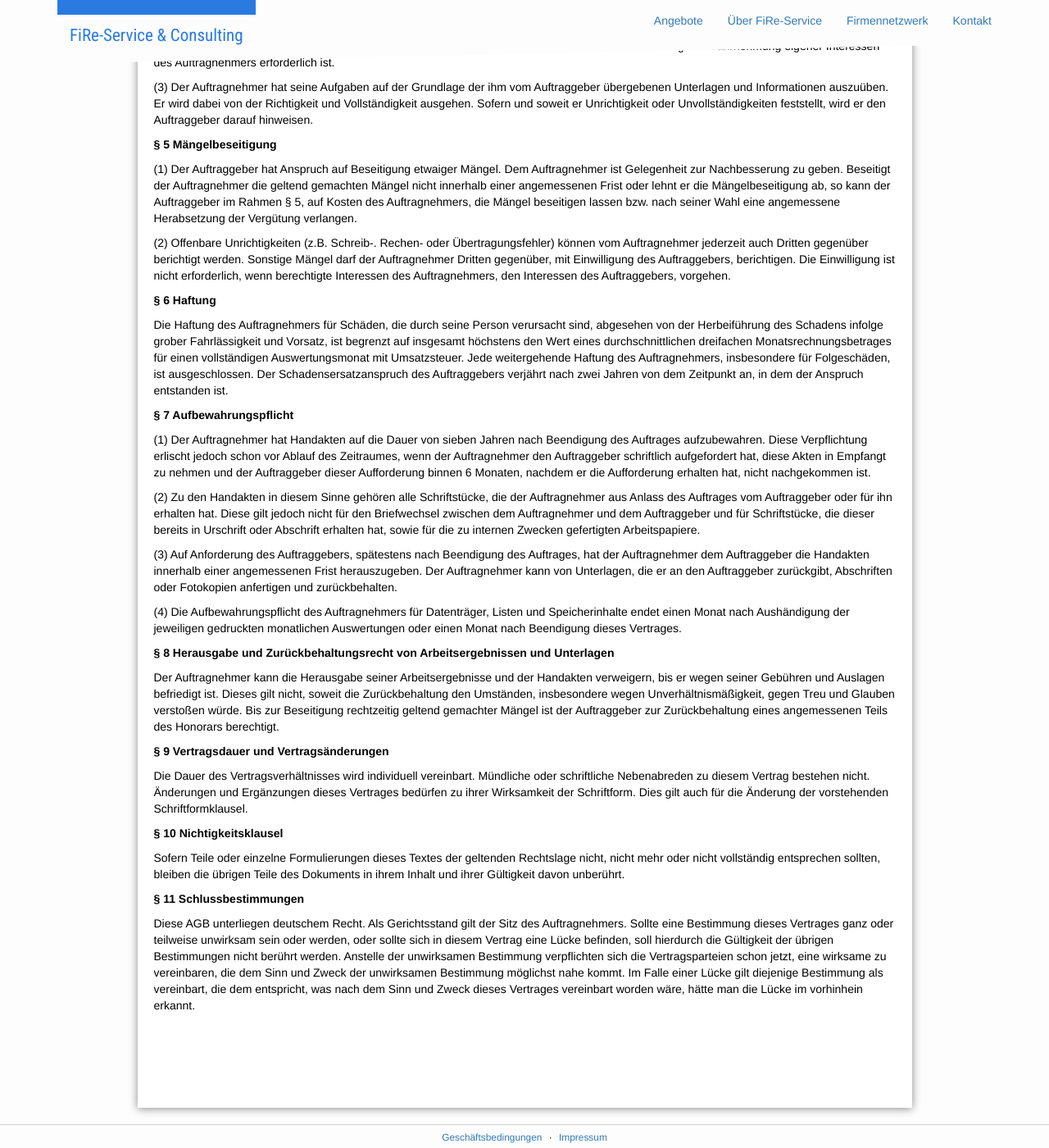
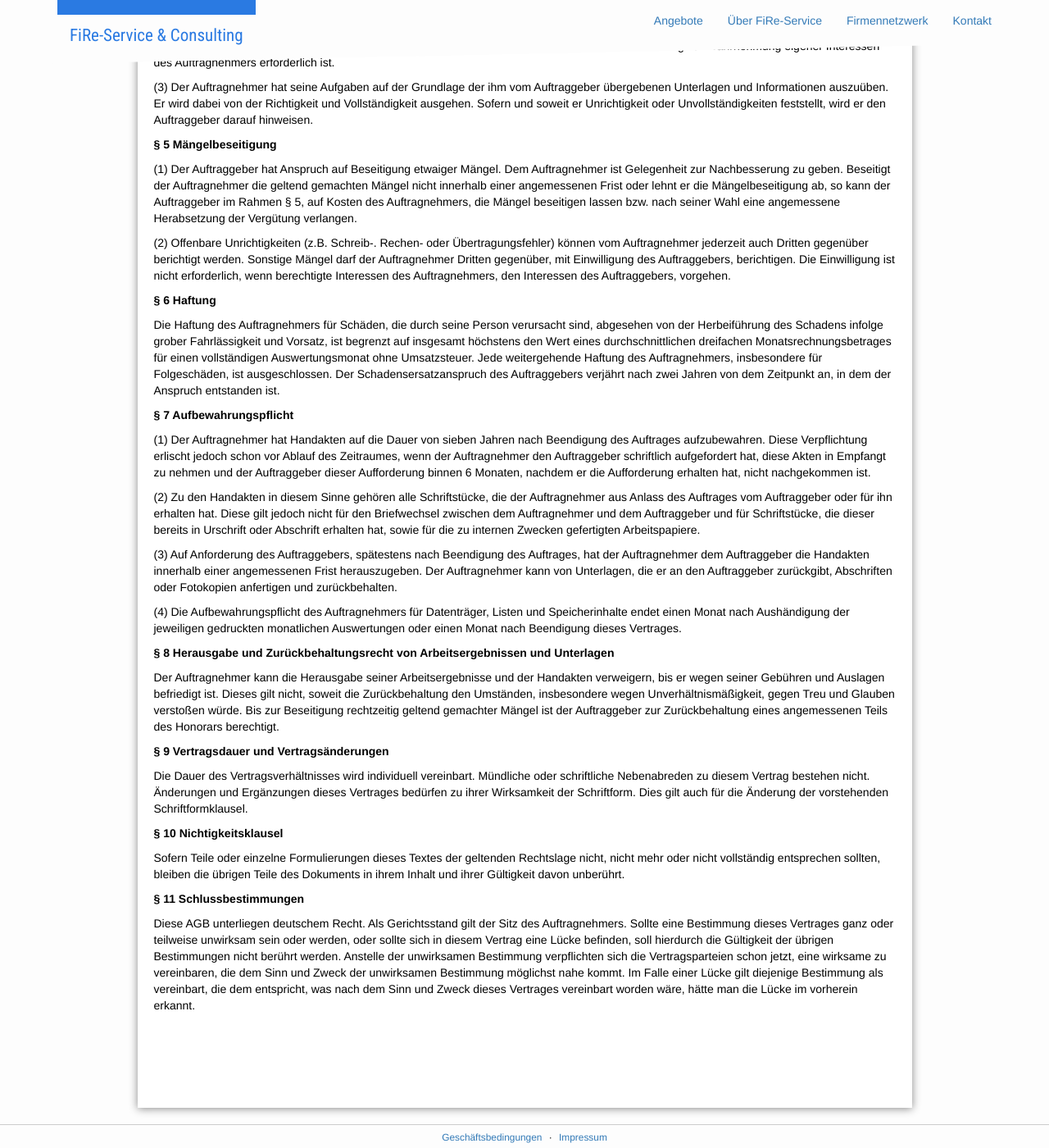
Before and after one commit to samlawski/fire-service, a Jekyll site: the page built from geschaeftsbedingungen.md, in a window 1280 px wide and 1400 px high, scrolled down 1320 px. Shown: the whole window at 82% size. Built offline with Jekyll 4.4.1, drawn with Linux system fonts in a browser that asks for light colours.

Commit message:
Updated '/geschaeftsbedingungen.md' via CloudCannon

```diff
--- a/geschaeftsbedingungen.md
+++ b/geschaeftsbedingungen.md
@@ -42,7 +42,7 @@ Die Vertragsparteien vereinbaren f&uuml;r die gem&auml;&szlig; &sect; 1 dieses V
 
 **&sect; 6 Haftung**
 
-Die Haftung des Auftragnehmers f&uuml;r Sch&auml;den, die durch seine Person verursacht sind, abgesehen von der Herbeif&uuml;hrung des Schadens infolge grober Fahrl&auml;ssigkeit und Vorsatz, ist begrenzt auf insgesamt h&ouml;chstens den Wert eines durchschnittlichen dreifachen Monatsrechnungsbetrages f&uuml;r einen vollst&auml;ndigen Auswertungsmonat mit Umsatzsteuer. Jede weitergehende Haftung des Auftragnehmers, insbesondere f&uuml;r Folgesch&auml;den, ist ausgeschlossen. Der Schadensersatzanspruch des Auftraggebers verj&auml;hrt nach zwei Jahren von dem Zeitpunkt an, in dem der Anspruch entstanden ist.
+Die Haftung des Auftragnehmers f&uuml;r Sch&auml;den, die durch seine Person verursacht sind, abgesehen von der Herbeif&uuml;hrung des Schadens infolge grober Fahrl&auml;ssigkeit und Vorsatz, ist begrenzt auf insgesamt h&ouml;chstens den Wert eines durchschnittlichen dreifachen Monatsrechnungsbetrages f&uuml;r einen vollst&auml;ndigen Auswertungsmonat ohne Umsatzsteuer. Jede weitergehende Haftung des Auftragnehmers, insbesondere f&uuml;r Folgesch&auml;den, ist ausgeschlossen. Der Schadensersatzanspruch des Auftraggebers verj&auml;hrt nach zwei Jahren von dem Zeitpunkt an, in dem der Anspruch entstanden ist.
 
 **&sect; 7 Aufbewahrungspflicht**
 
@@ -68,7 +68,7 @@ Sofern Teile oder einzelne Formulierungen dieses Textes der geltenden Rechtslage
 
 **&sect; 11 Schlussbestimmungen**
 
-Diese AGB unterliegen deutschem Recht. Als Gerichtsstand gilt der Sitz des Auftragnehmers. Sollte eine Bestimmung dieses Vertrages ganz oder teilweise unwirksam sein oder werden, oder sollte sich in diesem Vertrag eine L&uuml;cke befinden, soll hierdurch die G&uuml;ltigkeit der &uuml;brigen Bestimmungen nicht ber&uuml;hrt werden. Anstelle der unwirksamen Bestimmung verpflichten sich die Vertragsparteien schon jetzt, eine wirksame zu vereinbaren, die dem Sinn und Zweck der unwirksamen Bestimmung m&ouml;glichst nahe kommt. Im Falle einer L&uuml;cke gilt diejenige Bestimmung als vereinbart, die dem entspricht, was nach dem Sinn und Zweck dieses Vertrages vereinbart worden w&auml;re, h&auml;tte man die L&uuml;cke im vorhinhein erkannt.
+Diese AGB unterliegen deutschem Recht. Als Gerichtsstand gilt der Sitz des Auftragnehmers. Sollte eine Bestimmung dieses Vertrages ganz oder teilweise unwirksam sein oder werden, oder sollte sich in diesem Vertrag eine L&uuml;cke befinden, soll hierdurch die G&uuml;ltigkeit der &uuml;brigen Bestimmungen nicht ber&uuml;hrt werden. Anstelle der unwirksamen Bestimmung verpflichten sich die Vertragsparteien schon jetzt, eine wirksame zu vereinbaren, die dem Sinn und Zweck der unwirksamen Bestimmung m&ouml;glichst nahe kommt. Im Falle einer L&uuml;cke gilt diejenige Bestimmung als vereinbart, die dem entspricht, was nach dem Sinn und Zweck dieses Vertrages vereinbart worden w&auml;re, h&auml;tte man die L&uuml;cke im vorherein erkannt.
 
 &nbsp;
 
```
